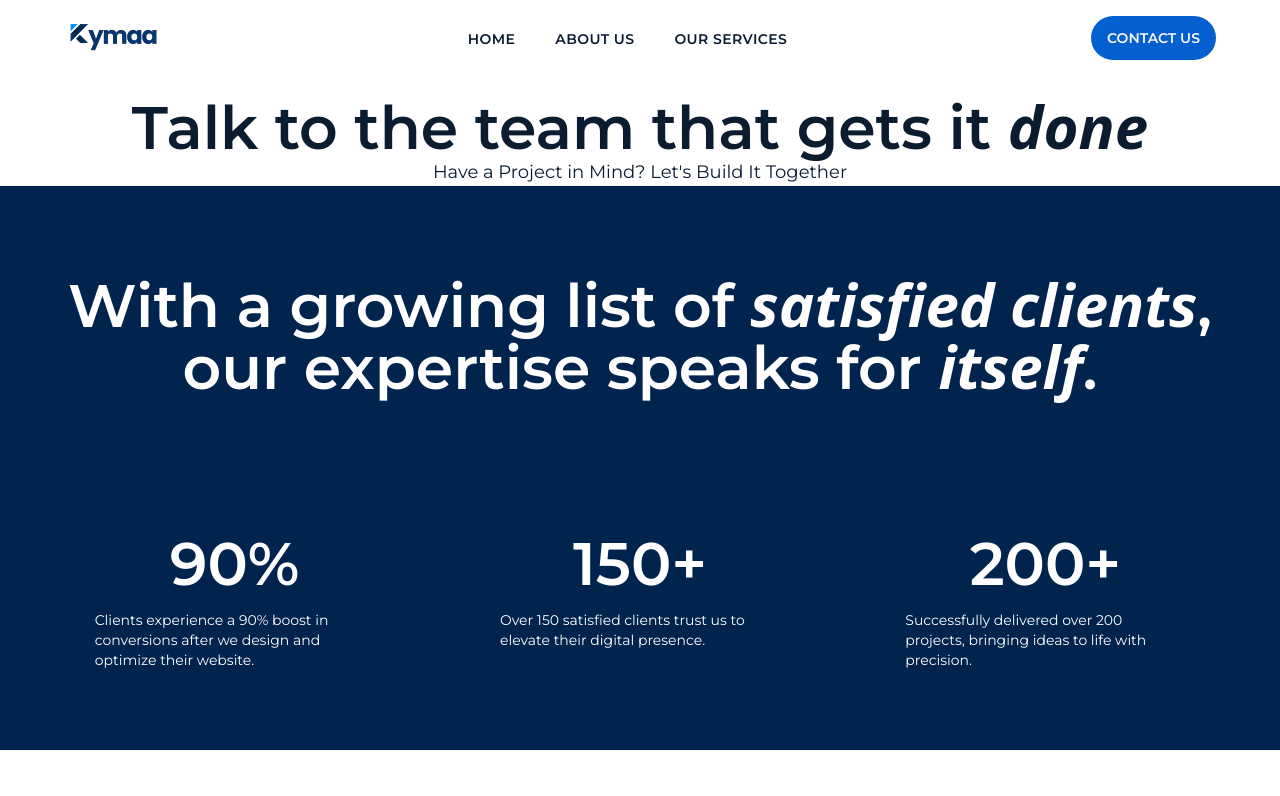
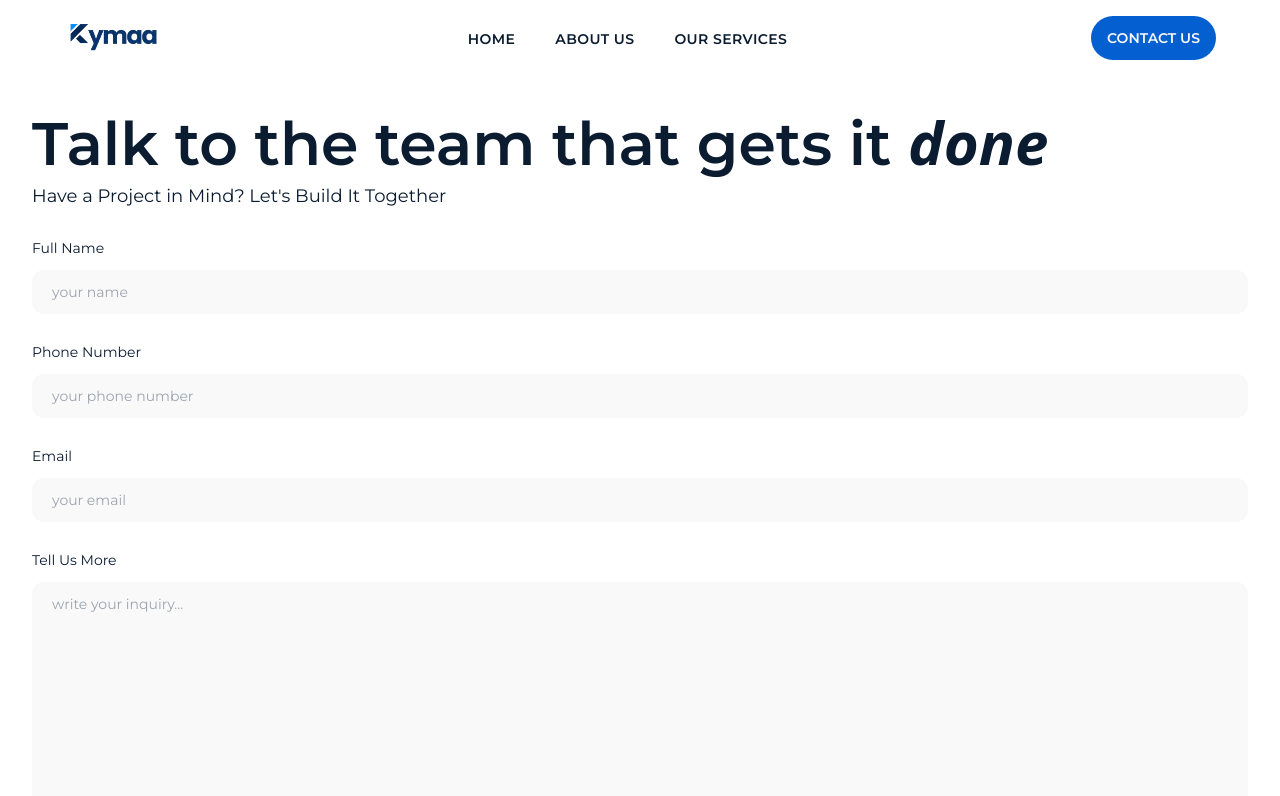
Before and after one commit to Chidiadi1/kymaa1, a Next.js app: page /contact in a window 1280 px wide. Shown: the top 796 px of the page. Built offline with nearby package versions, Linux system fonts and the light colour scheme; a web font is replaced by a local one.

Commit message:
updating

```diff
--- /dev/null
+++ b/components/utilities/contactForm.js
@@ -0,0 +1,45 @@
+'use client';
+
+import { useState } from "react";
+import { Input, Field, Label, Textarea } from '@headlessui/react'
+import Button from "./button";
+
+const ContactForm = () => {
+    const [name, setName] = useState('');
+    const [phone, setPhone] = useState('');
+    const [email, setEmail] = useState('');
+    const [description, setDescription] = useState('');
+
+    const handleSubmit = (e) => {
+        e.preventDefault()
+    }
+
+    return (
+        <form onSubmit={handleSubmit} className="font-montserrat mx-6 lg:mx-8">
+            <div className="text-black-strong">
+                <Field className="form-fields">
+                    <Label className="form-font">Full Name</Label>
+                    <Input placeholder="your name" type="text" value={name} onChange={(e) => setName(e.target.value)} className={"form-inputs form-font"}/>
+                </Field>
+                <Field className="form-fields">
+                    <Label className="form-font">Phone Number</Label>
+                    <Input placeholder="your phone number" type="text" value={phone} onChange={(e) => setPhone(e.target.value)} className={"form-inputs form-font"}/>
+                </Field>
+                <Field className="form-fields">
+                    <Label className="form-font">Email</Label>
+                    <Input placeholder="your email" type="email" value={email} onChange={(e) => setEmail(e.target.value)} className={"form-inputs form-font"}/>
+                </Field>
+                <Field className="form-fields">
+                    <Label className="form-font">Tell Us More</Label>
+                    <Textarea placeholder="write your inquiry..." type="text" value={description} onChange={(e) => setDescription(e.target.value)} className={"form-inputs form-font w-full h-64"}></Textarea>
+                </Field>
+            </div>
+
+            <div className='mt-10 flex items-end'>
+                <Button content={"Submit"} textColor={'#ffffff'} bgColor={'#045fd0'}/>
+            </div>
+        </form>
+    )
+}
+
+export default ContactForm;
--- a/pages/contact.js
+++ b/pages/contact.js
@@ -1,12 +1,16 @@
 import Stats from "@/components/sections/stats";
 import ContactS from "@/components/sections/contact";
+import ContactForm from "@/components/utilities/contactForm";
 
 export default function Contact() {
     return (
       <section className="font-montserrat text-black-strong">
-        <div className="px-2 md:px-4 lg:px-8 mt-24 text-center">
+        <div className="px-6 lg:px-8 mt-28 text-left">
           <h3 className="text-3xl lg:text-6xl font-semibold">Talk to the team that gets it <span className="font-italiana italic">done</span></h3>
-          <p className="text-sm lg:text-lg">Have a Project in Mind? Let's Build It Together</p>
+          <p className="text-sm lg:text-lg mt-2">Have a Project in Mind? Let's Build It Together</p>
+        </div>
+        <div className="mb-28">
+          <ContactForm />
         </div>
         <Stats />
         <ContactS />
--- a/styles/globals.css
+++ b/styles/globals.css
@@ -47,3 +47,15 @@ body {
   @apply bg-blue-500 w-5 h-5 opacity-100 scale-110 shadow-lg;
   /* `scale-110` makes it bigger, `shadow-lg` adds a glow effect */
 }
+
+/* Form styling */
+.form-inputs {
+  @apply bg-white-strong py-3 px-5 rounded-xl;
+}
+.form-fields {
+  @apply flex flex-col gap-3 mt-7;
+}
+
+.form-font {
+  @apply text-sm;
+}
```
